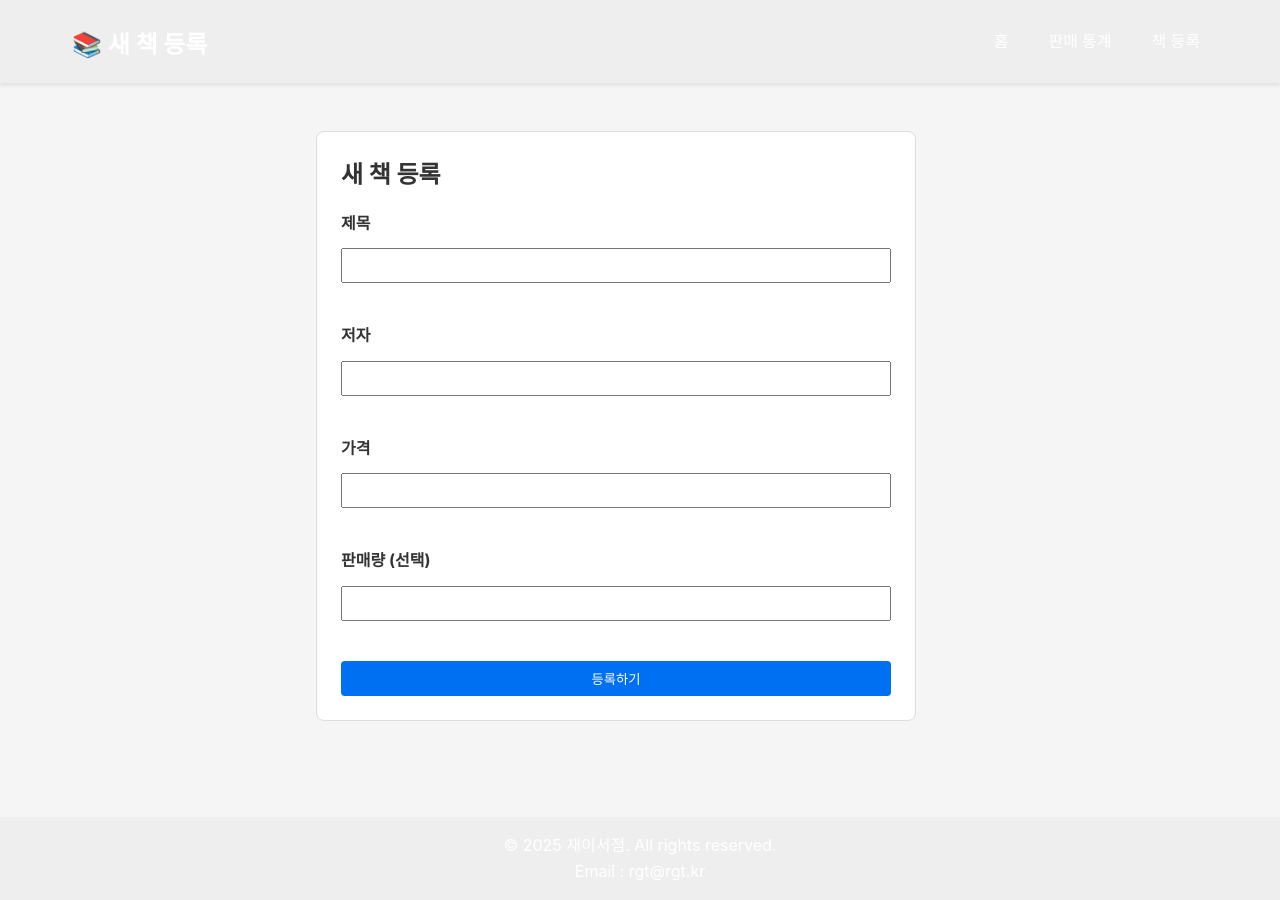
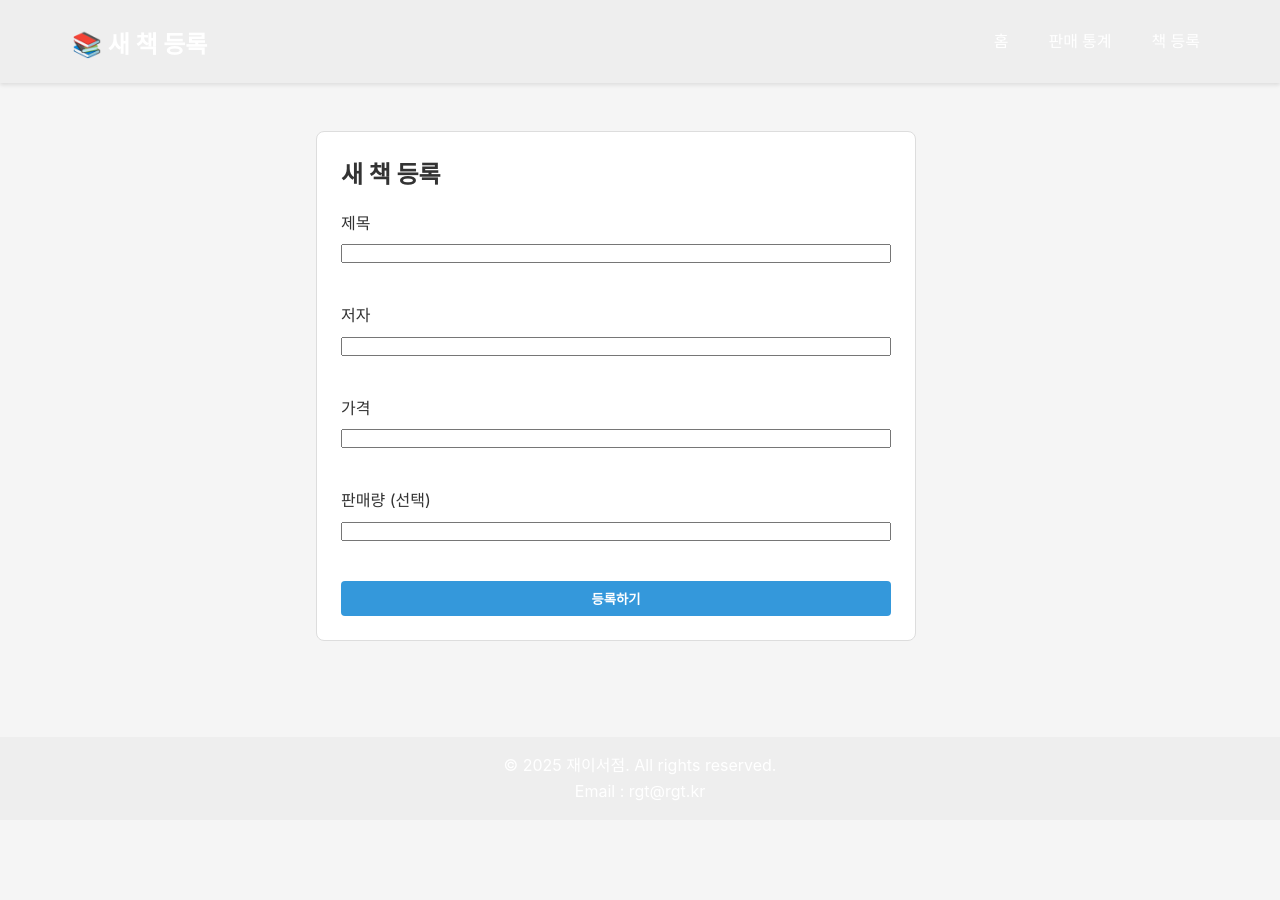
Before and after one commit to Kim-Jaei/rgt--assignment, a Next.js app in the folder frontend/: page /books/new in a window 1280 px wide. After the commit the page ends 820 px from the top, so only its background shows below. Built offline with nearby package versions, Linux system fonts and the light colour scheme; no server answers.

Commit message:
Update globals.css

```diff
--- a/frontend/styles/globals.css
+++ b/frontend/styles/globals.css
@@ -1,5 +1,6 @@
-/* styles/globals.css */
-/* 기본 리셋 및 폰트 */
+/* ======================== */
+/* 1. 기본 리셋 & 전역 스타일 */
+/* ======================== */
 * {
   margin: 0;
   padding: 0;
@@ -25,7 +26,9 @@ body {
   color: var(--text-color);
 }
 
-/* 레이아웃 */
+/* ======================== */
+/* 2. 레이아웃 구조 */
+/* ======================== */
 .layout {
   display: flex;
   flex-direction: column;
@@ -98,6 +101,7 @@ body {
   text-align: center;
 }
 
+/* 페이지 섹션 타이틀 */
 .page-title {
   font-size: 2rem;
   margin-bottom: 2rem;
@@ -106,6 +110,9 @@ body {
   padding-bottom: 0.5rem;
 }
 
+/* ======================== */
+/* 3. 책 카드(Grid) 스타일 */
+/* ======================== */
 .book-grid {
   display: grid;
   grid-template-columns: repeat(auto-fill, minmax(250px, 1fr));
@@ -189,6 +196,9 @@ body {
   font-size: 0.9rem;
 }
 
+/* ======================== */
+/* 4. 검색/필터 영역 */
+/* ======================== */
 .filters-container {
   background: white;
   padding: 1.5rem;
@@ -243,6 +253,7 @@ body {
   background-color: var(--primary-dark);
 }
 
+/* 정렬(소트) */
 .sort-controls {
   display: flex;
   gap: 1rem;
@@ -264,6 +275,9 @@ body {
   cursor: pointer;
 }
 
+/* ======================== */
+/* 5. 페이지네이션 */
+/* ======================== */
 .pagination {
   display: flex;
   justify-content: center;
@@ -296,7 +310,9 @@ body {
   cursor: not-allowed;
 }
 
-/* 로딩 및 에러 */
+/* ======================== */
+/* 6. 로딩 & 에러 메시지 */
+/* ======================== */
 .loading-spinner {
   text-align: center;
   padding: 2rem;
@@ -304,13 +320,23 @@ body {
   color: #777;
 }
 
+/* 에러/성공 메시지 (중복 제거 & 통합) */
 .error-message {
   background-color: #ffebee;
   color: #c62828;
   padding: 1rem;
   border-radius: 4px;
-  margin: 1rem 0;
+  margin: 16px 0;
   border-left: 4px solid #c62828;
+}
+
+.success-message {
+  background-color: #e8f5e9;
+  color: var(--success-color);
+  padding: 1rem;
+  border-radius: 4px;
+  margin: 16px 0;
+  border-left: 4px solid var(--success-color);
 }
 
 .no-results {
@@ -320,6 +346,9 @@ body {
   font-size: 1.1rem;
 }
 
+/* ======================== */
+/* 7. 통계/차트 스타일 (stats) */
+/* ======================== */
 .stats-container {
   background: white;
   padding: 2rem;
@@ -367,6 +396,9 @@ body {
   color: var(--primary-dark);
 }
 
+/* ======================== */
+/* 8. 책 상세(Detail) 페이지 */
+/* ======================== */
 .book-detail {
   display: grid;
   grid-template-columns: 300px 1fr;
@@ -432,6 +464,9 @@ body {
   color: var(--primary-color);
 }
 
+/* ======================== */
+/* 9. 폼 (등록/수정) 스타일 */
+/* ======================== */
 .book-form {
   display: flex;
   flex-direction: column;
@@ -444,6 +479,7 @@ body {
   display: flex;
   flex-direction: column;
   gap: 0.5rem;
+  margin-bottom: 16px; /* 중복 제거 */
 }
 
 .form-label {
@@ -514,67 +550,41 @@ body {
   background-color: #c0392b;
 }
 
-/* 공통 컨테이너 스타일 */
+/* 등록/상세 페이지용 컨테이너 (공통) */
 .book-form-container,
 .book-detail-container {
   max-width: 600px;
-  margin: 32px auto; /* 화면 중앙 */
+  margin: 32px auto;
   padding: 24px;
   background-color: #fff;
   border: 1px solid #ddd;
   border-radius: 8px;
 }
 
-/* 타이틀 */
 .book-form-container h2,
 .book-detail-container h2 {
   font-size: 1.5rem;
   margin-bottom: 16px;
 }
 
-/* 폼 스타일 */
-.book-form .form-group {
-  margin-bottom: 16px;
-}
-
-.book-form .form-group label {
-  display: block;
-  font-weight: bold;
-  margin-bottom: 4px;
-}
-
-.book-form .form-group input {
-  width: 100%;
-  padding: 8px;
-  box-sizing: border-box;
-}
-
-/* 버튼 */
 .submit-button {
-  background-color: #0070f3;
+  background-color: var(--primary-color);
   color: #fff;
   border: none;
   padding: 8px 16px;
   border-radius: 4px;
   cursor: pointer;
+  font-weight: bold;
+  transition: background-color 0.3s;
 }
 
 .submit-button:hover {
-  background-color: #005bb5;
+  background-color: var(--primary-dark);
 }
 
-/* 메시지 */
-.error-message {
-  color: red;
-  margin-bottom: 16px;
-}
-
-.success-message {
-  color: green;
-  margin-bottom: 16px;
-}
-
-/* 반응형 디자인 */
+/* ======================== */
+/* 10. 반응형 디자인 */
+/* ======================== */
 @media (max-width: 768px) {
   .header-content {
     flex-direction: column;
```
